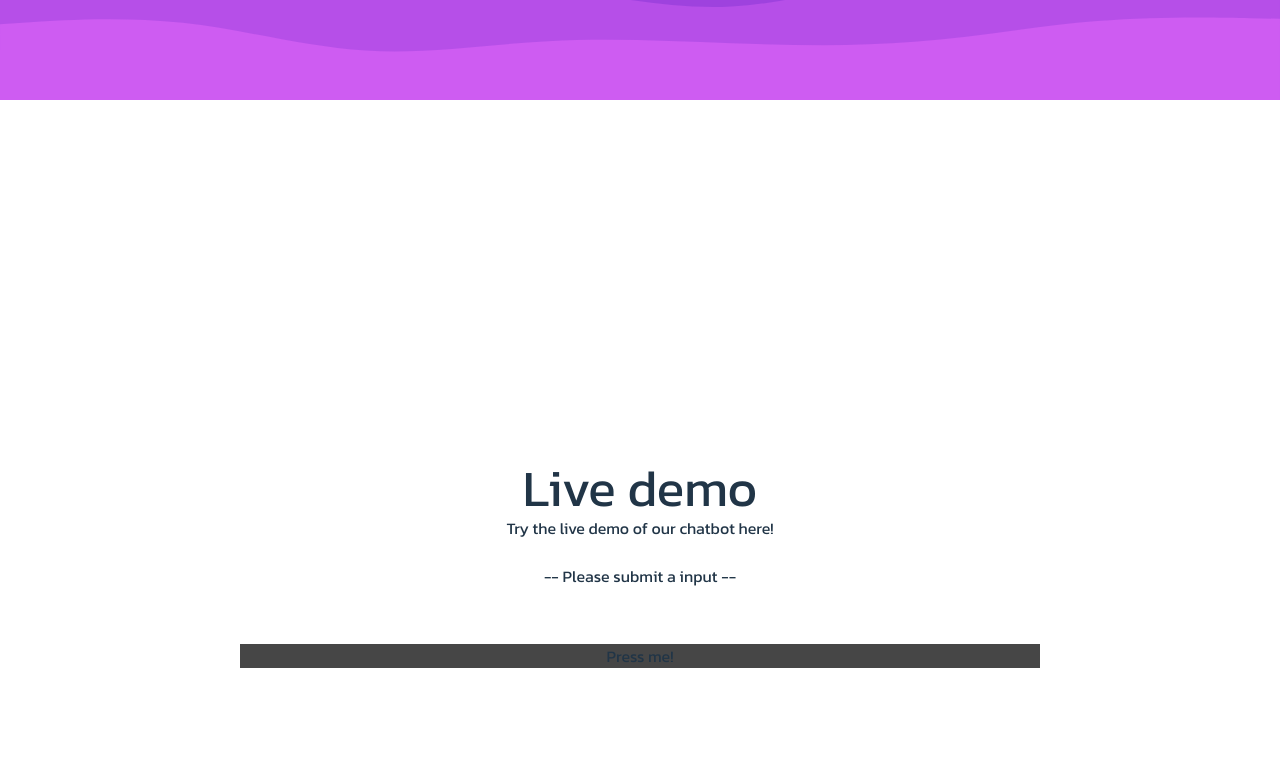
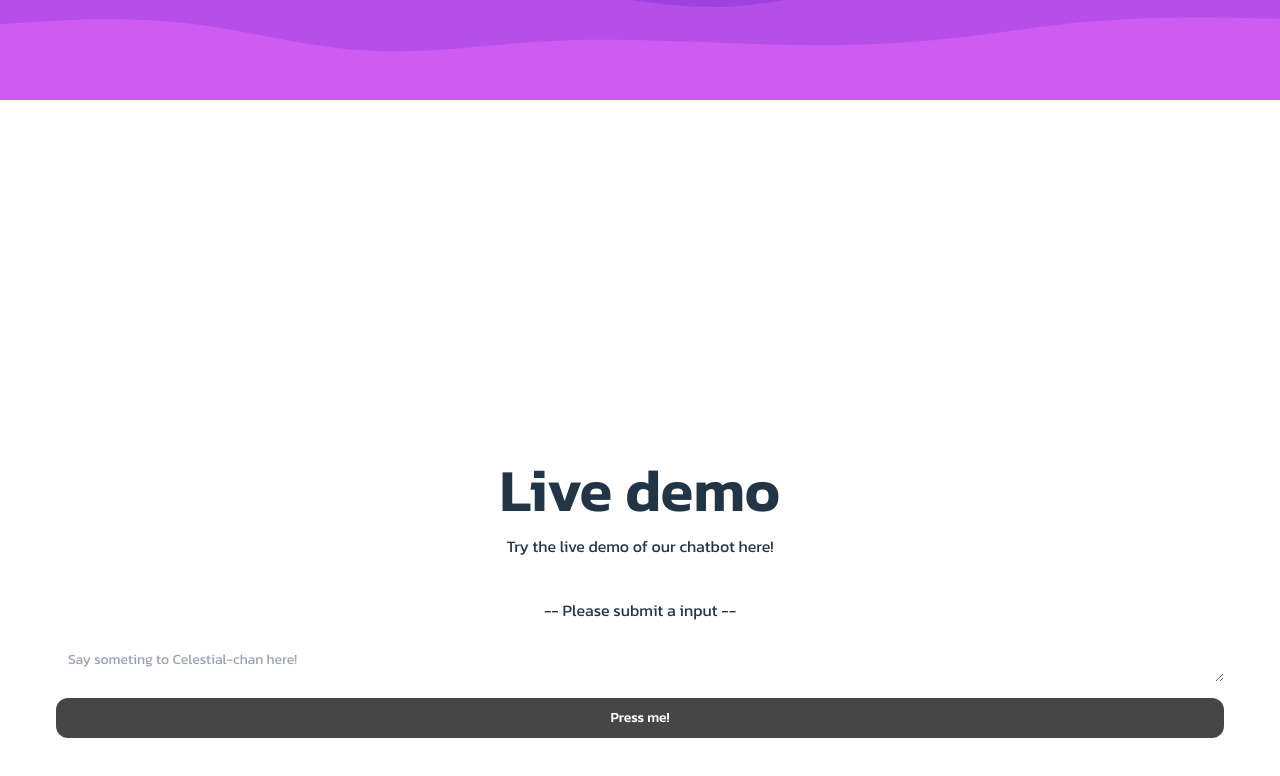
Before and after one commit to Celestial-Project/Celestial-Legacy, a React (Vite) app in the folder web/: page / in a window 1280 px wide. Shown: the part 697-1473 px from the top of the page. Built offline with nearby package versions, Linux system fonts and the light colour scheme.

Commit message:
Update Live Demo CSS

```diff
--- a/web/src/components/UserChatInput/UserChatInput.tsx
+++ b/web/src/components/UserChatInput/UserChatInput.tsx
@@ -15,23 +15,25 @@ const UserChatInput = (): JSX.Element => {
     return (
         <section className="user-demo" id='demo'>
 
-            <h1>Live demo</h1>
-            <h3>Try the live demo of our chatbot here!</h3>
+            <h1 className="text-6xl font-semibold">Live demo</h1>
+            <h3 className="text-base mt-3.5">Try the live demo of our chatbot here!</h3>
 
-            <div className="user-chat-container">
+            <div className=" flex flex-col gap-4 mt-10">
 
-                <p className="response-text">{text}</p>
+                <p className="text-base">{text}</p>
 
                 <textarea
                     id="userInput"
                     name="userInput"
-                    className="user-input"
+                    rows={1}
+                    className="block p-3 mx-14 min-w-max text-sm rounded-lg border border-gray-300"
                     value={input}
+                    placeholder="Say someting to Celestial-chan here!"
                     onChange={(e) => setInput(e.target.value)}
                 >
                 </textarea>
 
-                <button onClick={handleChat} className="btn-submit">Press me!</button>
+                <button onClick={handleChat} className="text-white bg-[#464646] hover:bg-[#242424] hover:border-white focus:outline-none focus:ring-4 focus:ring-gray-300 font-medium rounded-xl text-sm px-5 py-2.5 mx-14">Press me!</button>
 
             </div>
 
```
